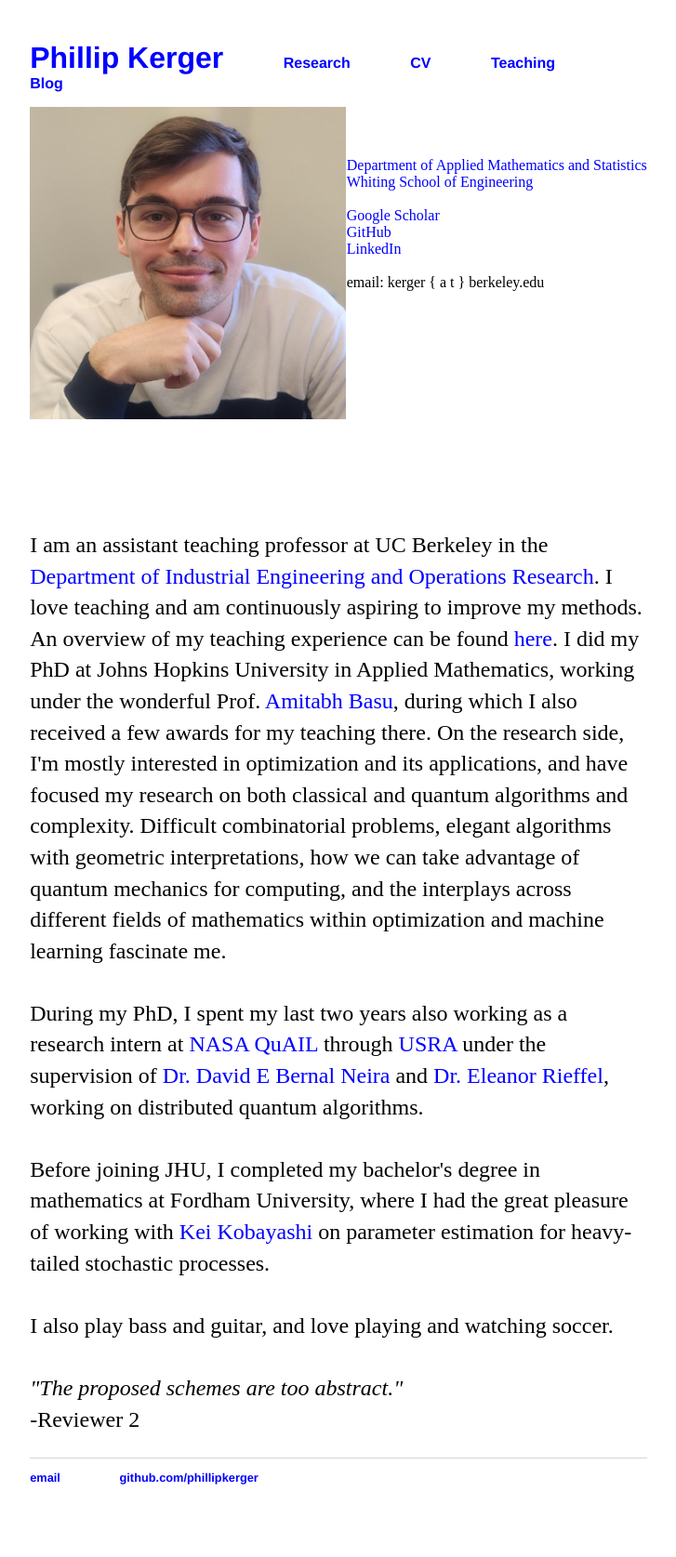
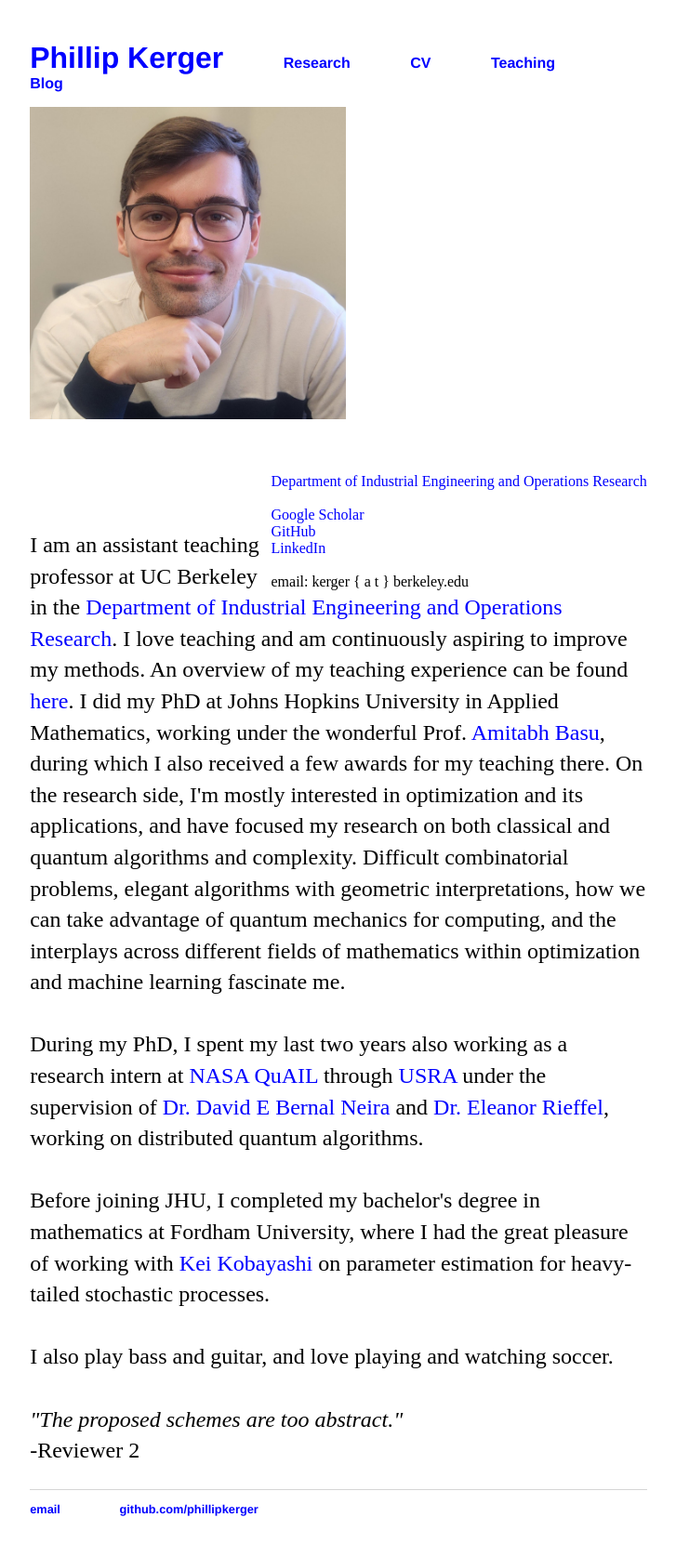
Before and after one commit to PhillipKerger/phillipkerger.github.io, a Jekyll site: the page built from index.html, in a window 1280 px wide. Shown: the whole page at 93% size, without its empty margins (276-1003 px from the left). Built offline with Jekyll 4.4.1, drawn with Linux system fonts in a browser that asks for light colours; before the commit the page ends 1641 px from its top, so only the background shows below that.

Commit message:
Update index.html

```diff
--- a/index.html
+++ b/index.html
@@ -12,9 +12,8 @@
 			<br>
 			<br>
 			<br>
-		<a href="https://engineering.jhu.edu/ams/">Department of Applied Mathematics and Statistics</a><br>
+		<a href="https://ieor.berkeley.edu/">Department of Industrial Engineering and Operations Research</a><br>
 
-		<a href="https://engineering.jhu.edu/">Whiting School of Engineering</a><br>
 
 
 		<br>
```
